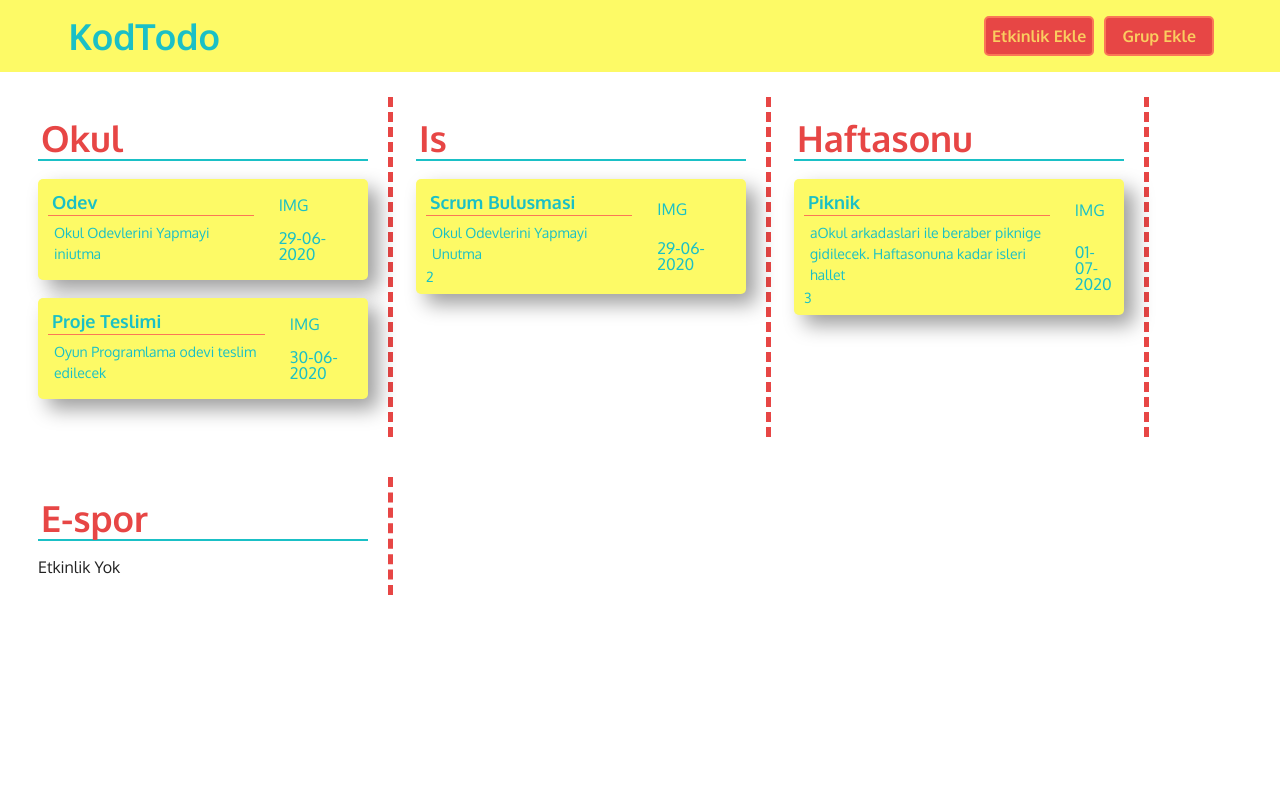
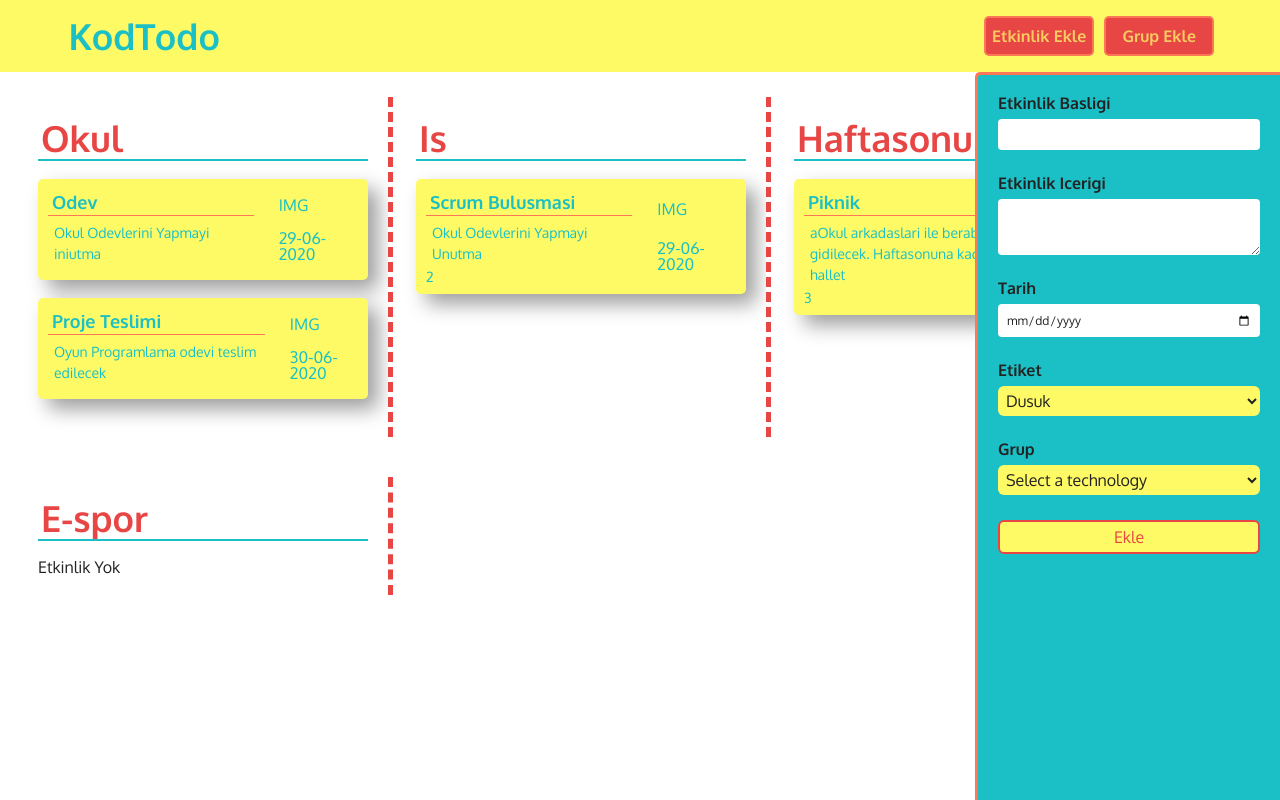
Before and after one commit to Cihatata/todoApp, a React (Create React App) app: page / in a window 1280 px wide. Both pictures are taken after a click on the button "Etkinlik Ekle". Built offline with nearby package versions, Linux system fonts and the light colour scheme.

Commit message:
feature add event

```diff
--- a/package.json
+++ b/package.json
@@ -7,6 +7,7 @@
     "@testing-library/react": "^9.5.0",
     "@testing-library/user-event": "^7.2.1",
     "node-sass": "^4.14.1",
+    "prop-types": "^15.7.2",
     "react": "^16.13.1",
     "react-dom": "^16.13.1",
     "react-scripts": "3.4.1"
--- a/src/App.css
+++ b/src/App.css
@@ -5,5 +5,5 @@
 *{
     box-sizing: border-box;
     font-family:'Oxygen' ,Cambria, Cochin, Georgia, Times, 'Times New Roman', serif;
-
+    overflow: hidden;
 }
--- a/src/App.js
+++ b/src/App.js
@@ -7,6 +7,11 @@ class App extends Component {
   constructor() {
     super();
     this.state = {
+      ifClickEvent: 0,
+      eventHeader: '',
+      eventContent: '',
+      eventTags: '2',
+      eventDate: '',
       groups: [
         {
           groupId: 1,
@@ -61,14 +66,67 @@ class App extends Component {
         },
       ],
     };
+    this.showForm = this.showForm.bind(this);
+    this.handleChange = this.handleChange.bind(this);
+    this.handleSubmit = this.handleSubmit.bind(this);
+  }
+
+  handleSubmit(e) {
+    const { groups } = this.state;
+    let { eventHeader, eventContent, eventDate, eventTags } = this.state;
+    const oldCard = groups[1].cards;
+    const newCard = {
+      header: eventHeader,
+      text: eventContent,
+      imgSrc: '',
+      date: eventDate,
+      tag: eventTags,
+    };
+    console.log(newCard);
+    console.log(oldCard);
+    oldCard.push(newCard);
+    console.log(oldCard);
+    this.setState({ groups });
+    eventHeader = ' ';
+    eventContent = ' ';
+    eventTags = 0;
+    e.preventDefault();
+  }
+
+  handleChange(e) {
+    console.log('teste girdi');
+    console.log(e.target.name);
+    this.setState({ [e.target.name]: e.target.value });
+  }
+
+  showForm() {
+    console.log('girdi');
+    const { ifClickEvent } = this.state;
+    this.setState({ ifClickEvent: !ifClickEvent });
   }
 
   render() {
-    const { groups } = this.state;
+    const {
+      groups,
+      ifClickEvent,
+      eventContent,
+      eventDate,
+      eventHeader,
+      eventTags,
+    } = this.state;
     return (
       <div className="App">
-        <Navbar />
-        <Main groups={groups} />
+        <Navbar showForm={this.showForm} />
+        <Main
+          ifClickEvent={ifClickEvent}
+          groups={groups}
+          eventContent={eventContent}
+          eventDate={eventDate}
+          eventHeader={eventHeader}
+          eventTags={eventTags}
+          handleChange={this.handleChange}
+          handleSubmit={this.handleSubmit}
+        />
       </div>
     );
   }
--- a/src/components/Main.js
+++ b/src/components/Main.js
@@ -16,10 +16,72 @@ import React from 'react';
 import Column from './Column';
 import '../styles/Main.scss';
 
-function Main({ groups }) {
+function Main(props) {
+  console.log(props);
+  const {
+    ifClickEvent,
+    groups,
+    eventHeader,
+    handleChange,
+    eventContent,
+    eventDate,
+    eventTags,
+    handleSubmit,
+  } = props;
   return (
     <main className="main">
       <Column groups={groups} />
+      <div>
+        <form className={'main-form' + (ifClickEvent ? '-show' : ' ')}>
+          <label htmlFor="baslik" className="main-form-show-label">
+            Etkinlik Basligi
+            <input
+              name="eventHeader"
+              onChange={handleChange}
+              type="text"
+              className="main-form-show-input"
+              value={eventHeader}
+            />
+          </label>
+          <label htmlFor="icerik" className="main-form-show-label">
+            Etkinlik Icerigi
+            <textarea
+              name="eventContent"
+              type="text"
+              className="main-form-show-input"
+              onChange={handleChange}
+              value={eventContent}
+            />
+          </label>
+          <label htmlFor="tarih" className="main-form-show-label">
+            Tarih
+            <input
+              onChange={handleChange}
+              value={eventDate}
+              name="eventDate"
+              type="date"
+            />
+          </label>
+          <label htmlFor="etiket" className="main-form-show-label">
+            Etiket
+            <select onChange={handleChange} name="eventTags" value={eventTags}>
+              <option value="2">Dusuk</option>
+              <option value="3">Orta</option>
+              <option value="4">Yuksek</option>
+            </select>
+          </label>
+          <label htmlFor="group" className="main-form-show-label">
+            Grup
+            <select className="main-form-show-select">
+              <option value="select">Select a technology</option>
+              <option value="Angular">Angular</option>
+              <option value="Bootstrap">Bootstrap</option>
+              <option value="React">React</option>
+            </select>
+          </label>
+          <input onClick={handleSubmit} className="main-form-show-submit" type="submit" value="Ekle" />
+        </form>
+      </div>
     </main>
   );
 }
--- a/src/components/Navbar.js
+++ b/src/components/Navbar.js
@@ -1,13 +1,19 @@
 import React, { PureComponent } from 'react';
+import PropTypes from 'prop-types';
 import '../styles/Navbar.scss';
 
 class Navbar extends PureComponent {
   render() {
+    const { showForm } = this.props;
     return (
       <header className="header">
         <div className="header-logo">KodTodo</div>
         <nav className="header-menu">
-          <button type="button" className="header-menu-button">
+          <button
+            onClick={() => showForm()}
+            type="button"
+            className="header-menu-button"
+          >
             Etkinlik Ekle
           </button>
           <button type="button" className="header-menu-button">
@@ -18,5 +24,7 @@ class Navbar extends PureComponent {
     );
   }
 }
-
+Navbar.propTypes = {
+  showForm: PropTypes.func.isRequired,
+};
 export default Navbar;
--- a/src/styles/Main.scss
+++ b/src/styles/Main.scss
@@ -1,3 +1,5 @@
+@import './Base.scss';
+
 .main{
     display: flex;
     flex-wrap: wrap;
@@ -6,4 +8,72 @@
     //background-color: #ddd;
     margin: auto;
     margin-top: 10px;
+    // overflow-x: hidden;
+    &-form{
+        padding: 10px;
+        position: absolute;
+        top:72px;
+        right:0;
+        color: hotpink;
+        background-color: green;
+        z-index: 2;
+        opacity: 0;
+        transform: translateX(100%);
+        transform: .1s;
+        &-show{
+            top:72px;
+            position: absolute;
+            right: 0;
+            bottom: 0;
+            transform: translateX(0%);
+            opacity: 1;
+            //height: 520px;
+            min-width: 305px;
+            width: 16%;
+            background-color: $logo;
+            display: flex;
+            flex-direction: column;
+            padding: 20px;
+            border-top-left-radius: 5px;
+            border-left:3px solid $koyu;
+            border-top:3px solid $koyu ;
+            &-label{
+                font-weight: 700;
+                display: flex;
+                flex-direction: column;
+                margin-bottom: 25px;
+                input{
+                    margin-top: 8px;
+                    border-radius: 4px;
+                    border: none;
+                    font-size: 12px;
+                    padding: 8px;
+                }
+                textarea{
+                    margin-top: 8px;
+                    padding: 8px;
+                    border: none;
+                    border-radius: 4px;
+                }
+                select{
+                    background-color: $header;
+                    padding: 4px;
+                    border-radius: 6px;
+                    border:none;
+                    margin-top: 8px;
+                    option{
+                        background-color: $header;
+                        padding: 3px;
+                    }
+                }
+            }
+            &-submit{
+                border-radius: 6px;
+                color:$acikmavi;
+                border: 2px solid $acikmavi;
+                padding: 5px;
+                background-color: $header;
+            }
+        }
+    }
 }
```
